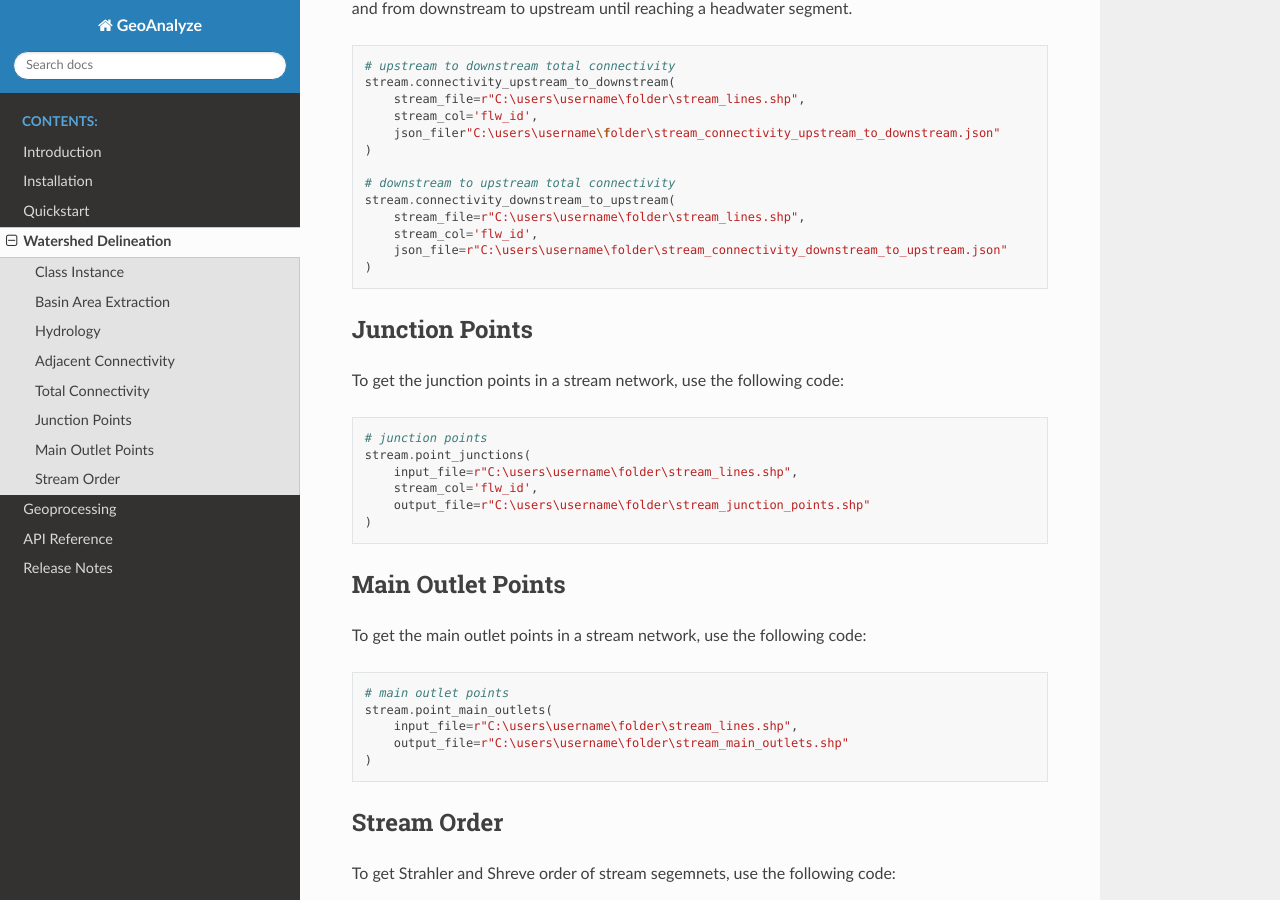
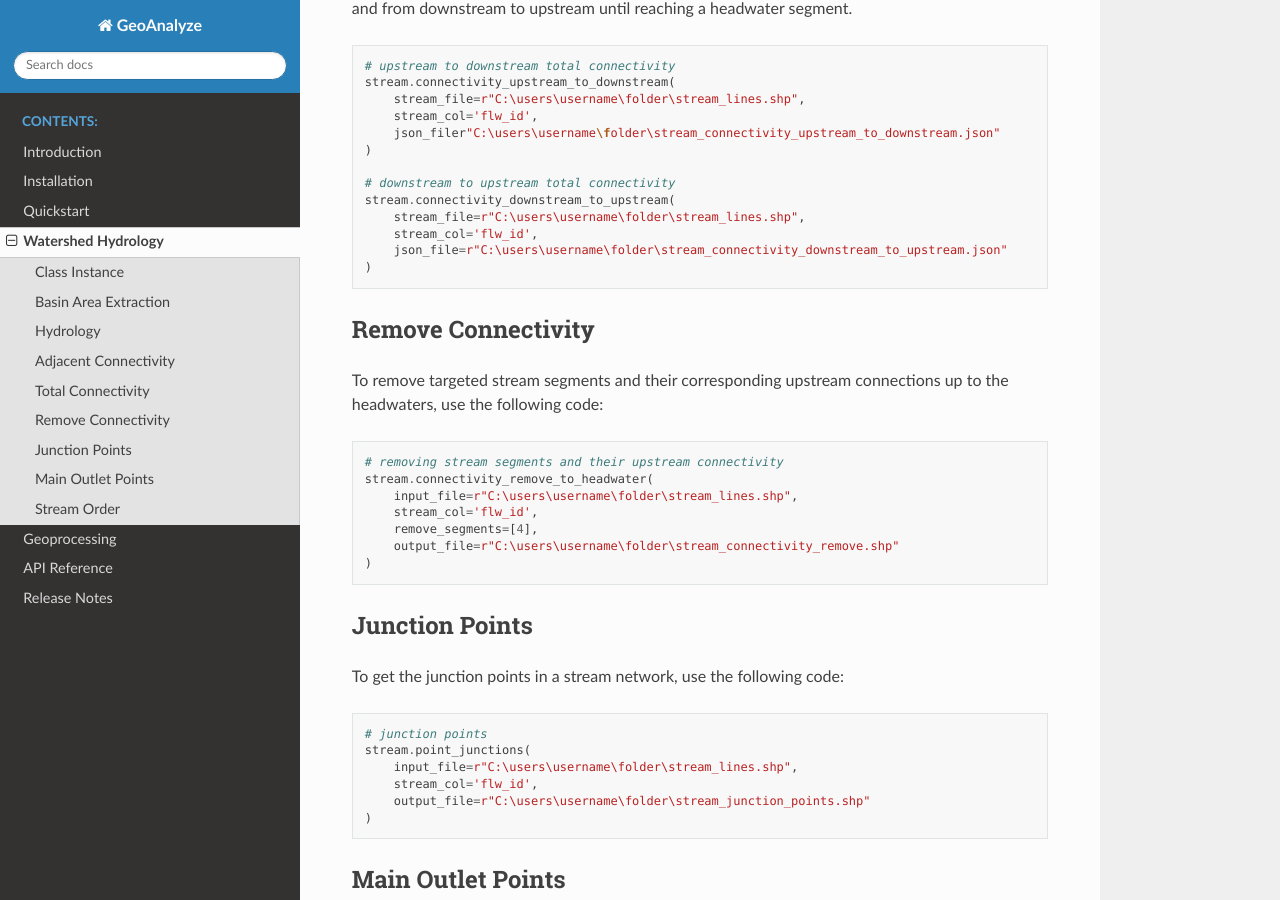
Before and after one commit to debpal/GeoAnalyze, a Sphinx documentation site: the page built from docs/watershed.rst, in a window 1280 px wide and 900 px high, scrolled down 3040 px. Built offline with Sphinx 7.4.7 and the Read the Docs theme 3.1.0, drawn with Linux system fonts in a browser that asks for light colours; some of the changed text lies outside the part shown.

Commit message:
update docs

```diff
--- a/docs/introduction.rst
+++ b/docs/introduction.rst
@@ -42,6 +42,7 @@ Please refer to the :ref:`Watershed Delineation <watershed_delineation>` section
 - Retrieves adjacent upstream segments associated with each stream segment
 - Builds full connectivity structures from upstream to downstream
 - Computes connectivity structures from downstream to upstream
+- Removes all upstream connectivity up to headwaters for targeted stream segments
 - Detects junction points within the stream network
 - Locates drainage points within subbasins
 - Identifies main outlet points
--- a/docs/watershed.rst
+++ b/docs/watershed.rst
@@ -2,10 +2,10 @@
 
 
 =======================
-Watershed Delineation
+Watershed Hydrology
 =======================
 
-This section provides a brief overview of the features available for watershed delineation using a Digital Elevation Model (DEM).
+This section provides a brief overview of the features available for watershed hydrology using a Digital Elevation Model (DEM).
 
 
 Class Instance
@@ -150,6 +150,21 @@ and from downstream to upstream until reaching a headwater segment.
     )
 
 
+Remove Connectivity
+------------------------
+To remove targeted stream segments and their corresponding upstream connections up to the headwaters, use the following code:
+
+.. code-block:: python
+
+    # removing stream segments and their upstream connectivity
+    stream.connectivity_remove_to_headwater(
+        input_file=r"C:\users\username\folder\stream_lines.shp",
+        stream_col='flw_id',
+        remove_segments=[4],
+        output_file=r"C:\users\username\folder\stream_connectivity_remove.shp"
+    )
+
+
 Junction Points
 --------------------
 To get the junction points in a stream network, use the following code:
```
